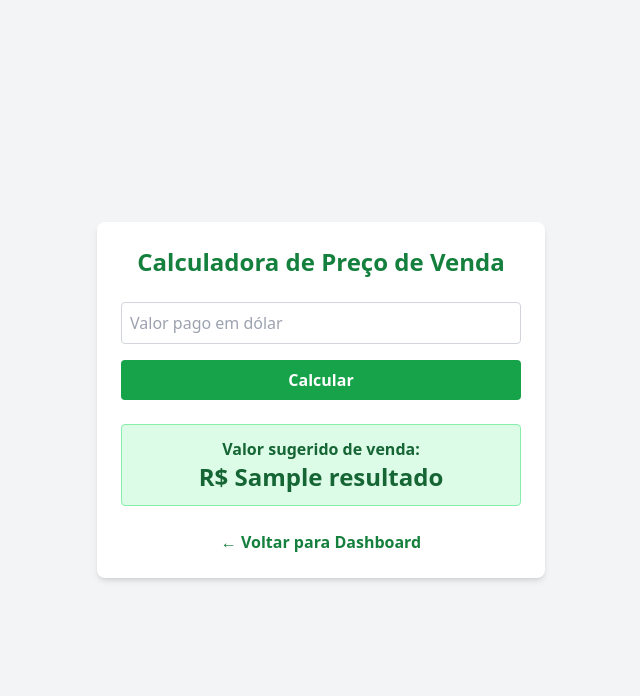
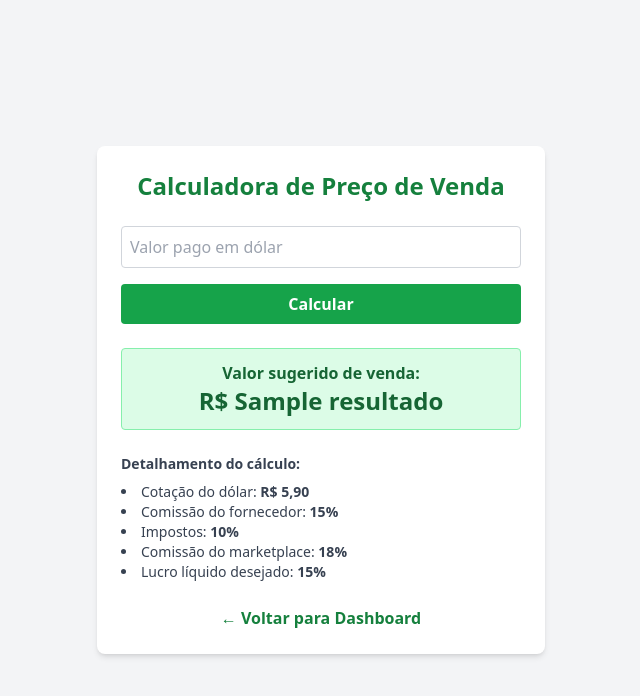
Before and after one commit to waguinhomaxlove/painel-bling, a Flask app: template templates/calculadora.html in a window 1280 px wide. Shown: the top 696 px of the page, without its empty margins (319-959 px from the left). Run offline with Flask 3, Linux system fonts and the light colour scheme; the template is opened without the code that fills it: most values are stand-ins (such as "Sample title", 1, 10 or a date in 2020); some libraries are stand-ins or nearby versions.

Commit message:
Update calculadora.html

```diff
--- a/templates/calculadora.html
+++ b/templates/calculadora.html
@@ -21,6 +21,17 @@
             Valor sugerido de venda: <br>
             <span class="text-2xl font-bold">R$ {{ resultado }}</span>
         </div>
+
+        <div class="mt-6 text-sm text-gray-700">
+            <p><strong>Detalhamento do cálculo:</strong></p>
+            <ul class="list-disc list-inside mt-2">
+                <li>Cotação do dólar: <strong>R$ 5,90</strong></li>
+                <li>Comissão do fornecedor: <strong>15%</strong></li>
+                <li>Impostos: <strong>10%</strong></li>
+                <li>Comissão do marketplace: <strong>18%</strong></li>
+                <li>Lucro líquido desejado: <strong>15%</strong></li>
+            </ul>
+        </div>
         {% endif %}
 
         <div class="mt-6 text-center">
```
